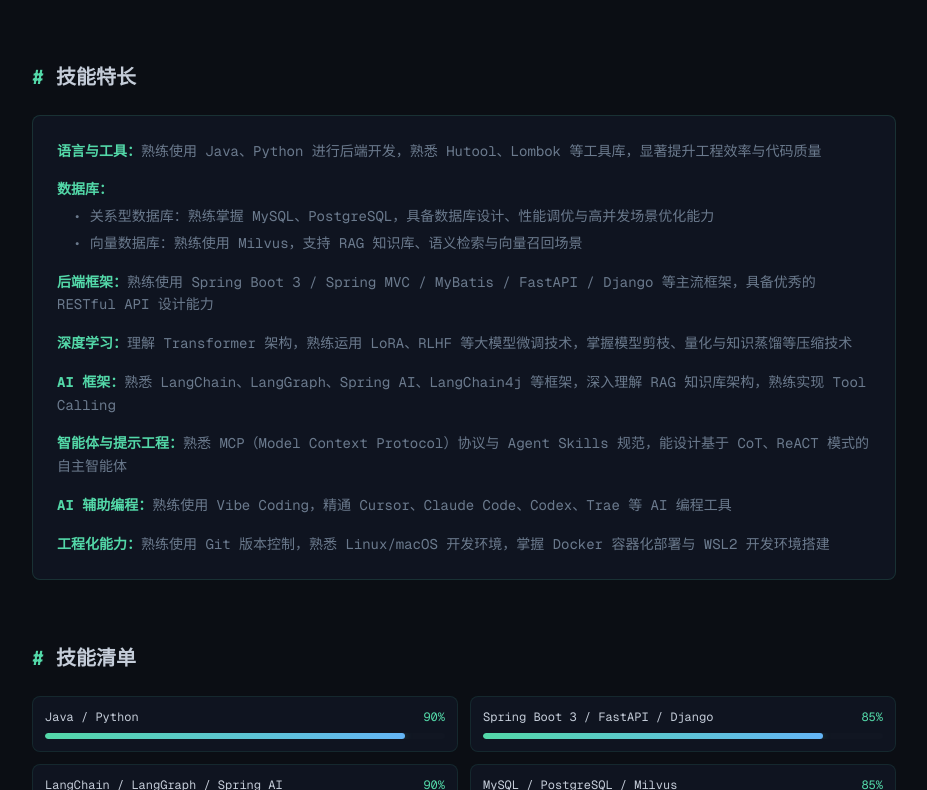
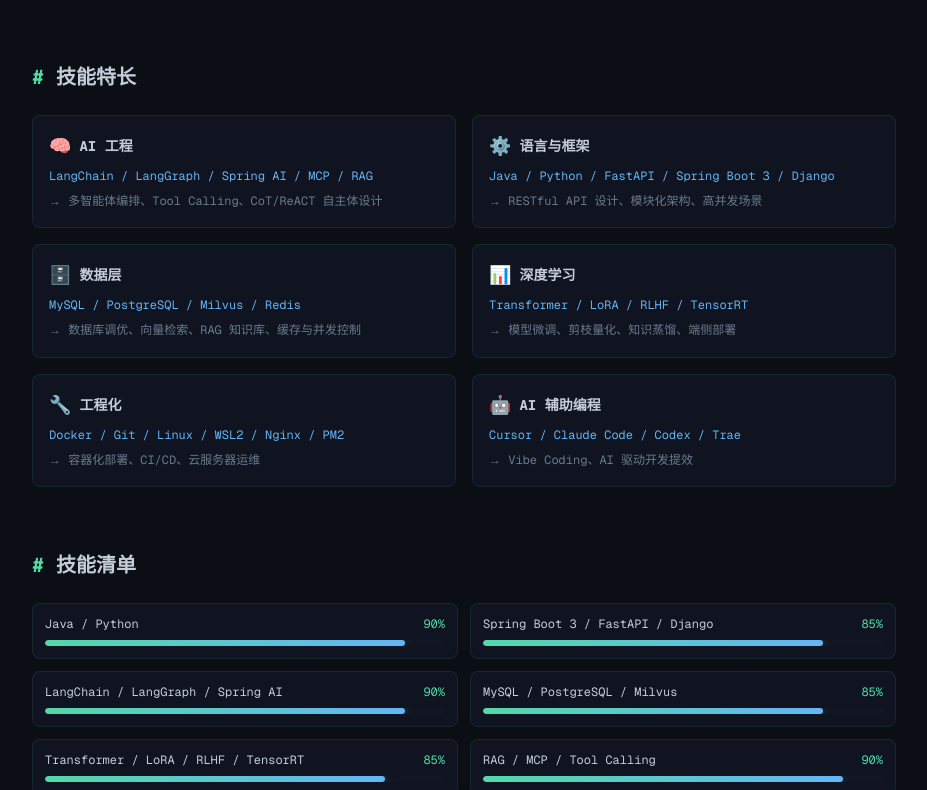
Before and after one commit to SirWangCNU/Blog, a Next.js app: page /about in a window 1280 px wide. Shown: the part 1090-1880 px from the top of the page, without its empty margins (176-1103 px from the left). Built offline with nearby package versions, Linux system fonts and the light colour scheme.

Commit message:
refactor: 技能特长改为分层卡片结构，突出AI工程核心竞争力

```diff
--- a/src/app/about/page.tsx
+++ b/src/app/about/page.tsx
@@ -144,42 +144,60 @@
         <h2 className="text-xl font-bold text-foreground mb-6">
           <span className="text-primary">#</span> 技能特长
         </h2>
-        <div className="bg-card border border-primary/15 rounded-lg p-6 text-sm leading-relaxed text-foreground-secondary space-y-4">
-          <div>
-            <span className="text-primary font-bold">语言与工具：</span>
-            熟练使用 Java、Python 进行后端开发，熟悉 Hutool、Lombok 等工具库，显著提升工程效率与代码质量
-          </div>
-          <div>
-            <span className="text-primary font-bold">数据库：</span>
-            <ul className="ml-4 mt-1 space-y-1">
-              <li>• 关系型数据库：熟练掌握 MySQL、PostgreSQL，具备数据库设计、性能调优与高并发场景优化能力</li>
-              <li>• 向量数据库：熟练使用 Milvus，支持 RAG 知识库、语义检索与向量召回场景</li>
-            </ul>
-          </div>
-          <div>
-            <span className="text-primary font-bold">后端框架：</span>
-            熟练使用 Spring Boot 3 / Spring MVC / MyBatis / FastAPI / Django 等主流框架，具备优秀的 RESTful API 设计能力
-          </div>
-          <div>
-            <span className="text-primary font-bold">深度学习：</span>
-            理解 Transformer 架构，熟练运用 LoRA、RLHF 等大模型微调技术，掌握模型剪枝、量化与知识蒸馏等压缩技术
-          </div>
-          <div>
-            <span className="text-primary font-bold">AI 框架：</span>
-            熟悉 LangChain、LangGraph、Spring AI、LangChain4j 等框架，深入理解 RAG 知识库架构，熟练实现 Tool Calling
-          </div>
-          <div>
-            <span className="text-primary font-bold">智能体与提示工程：</span>
-            熟悉 MCP（Model Context Protocol）协议与 Agent Skills 规范，能设计基于 CoT、ReACT 模式的自主智能体
-          </div>
-          <div>
-            <span className="text-primary font-bold">AI 辅助编程：</span>
-            熟练使用 Vibe Coding，精通 Cursor、Claude Code、Codex、Trae 等 AI 编程工具
-          </div>
-          <div>
-            <span className="text-primary font-bold">工程化能力：</span>
-            熟练使用 Git 版本控制，熟悉 Linux/macOS 开发环境，掌握 Docker 容器化部署与 WSL2 开发环境搭建
-          </div>
+        <div className="grid grid-cols-1 sm:grid-cols-2 gap-4">
+          {[
+            {
+              icon: "🧠",
+              title: "AI 工程",
+              tech: "LangChain / LangGraph / Spring AI / MCP / RAG",
+              desc: "多智能体编排、Tool Calling、CoT/ReACT 自主体设计",
+            },
+            {
+              icon: "⚙️",
+              title: "语言与框架",
+              tech: "Java / Python / FastAPI / Spring Boot 3 / Django",
+              desc: "RESTful API 设计、模块化架构、高并发场景",
+            },
+            {
+              icon: "🗄️",
+              title: "数据层",
+              tech: "MySQL / PostgreSQL / Milvus / Redis",
+              desc: "数据库调优、向量检索、RAG 知识库、缓存与并发控制",
+            },
+            {
+              icon: "📊",
+              title: "深度学习",
+              tech: "Transformer / LoRA / RLHF / TensorRT",
+              desc: "模型微调、剪枝量化、知识蒸馏、端侧部署",
+            },
+            {
+              icon: "🔧",
+              title: "工程化",
+              tech: "Docker / Git / Linux / WSL2 / Nginx / PM2",
+              desc: "容器化部署、CI/CD、云服务器运维",
+            },
+            {
+              icon: "🤖",
+              title: "AI 辅助编程",
+              tech: "Cursor / Claude Code / Codex / Trae",
+              desc: "Vibe Coding、AI 驱动开发提效",
+            },
+          ].map((item, index) => (
+            <motion.div
+              key={item.title}
+              initial={{ opacity: 0, y: 10 }}
+              animate={{ opacity: 1, y: 0 }}
+              transition={{ duration: 0.4, delay: 0.2 + index * 0.08 }}
+              className="bg-card border border-primary/10 rounded-lg p-4 hover:border-primary/30 transition-colors"
+            >
+              <div className="flex items-center gap-2 mb-2">
+                <span className="text-lg">{item.icon}</span>
+                <span className="text-foreground font-bold text-sm">{item.title}</span>
+              </div>
+              <p className="text-xs text-accent font-mono mb-2">{item.tech}</p>
+              <p className="text-xs text-foreground-secondary leading-relaxed">→ {item.desc}</p>
+            </motion.div>
+          ))}
         </div>
       </motion.section>
 
```
